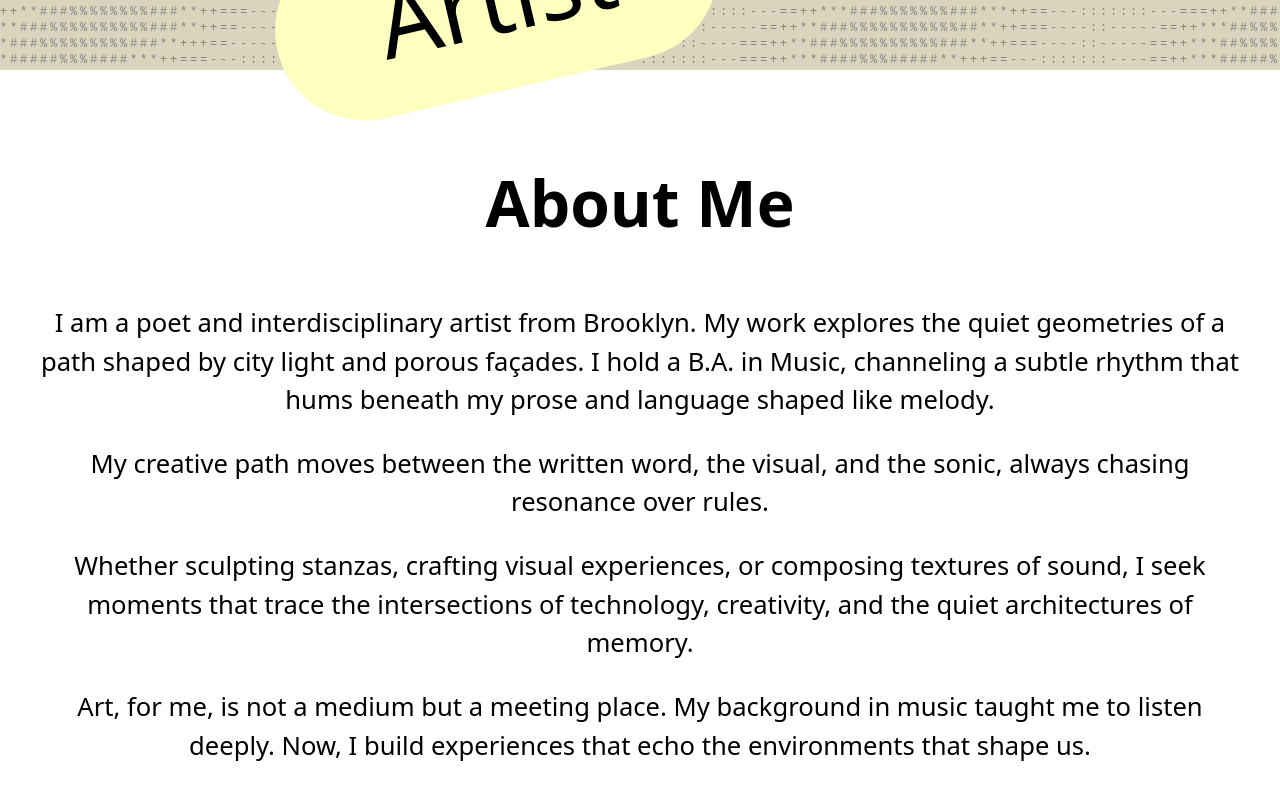
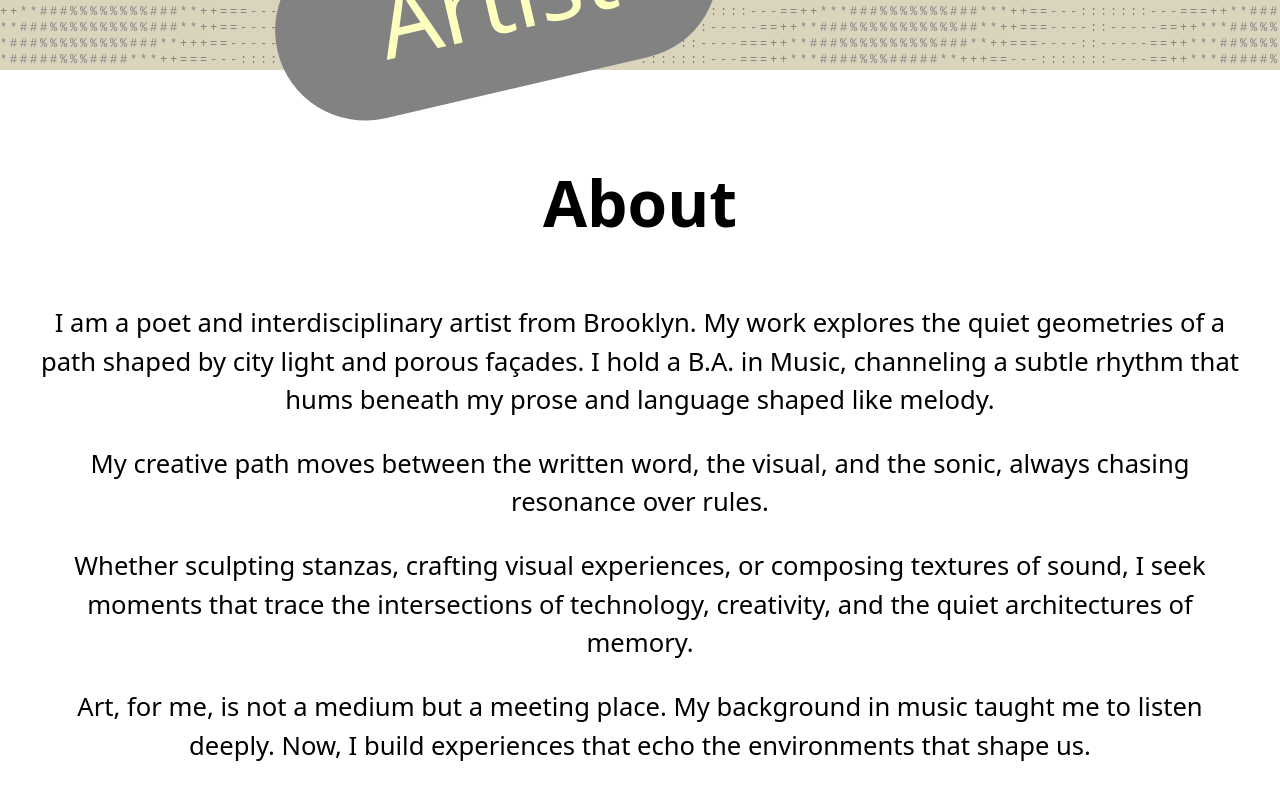
Before and after one commit to kate-grant/creative-portfolio, a React (Vite) app: page / in a window 1280 px wide. Shown: the part 730-1530 px from the top of the page. Built offline with nearby package versions, Linux system fonts and the light colour scheme.

Commit message:
update color styling and about header

```diff
--- a/src/components/About.tsx
+++ b/src/components/About.tsx
@@ -19,7 +19,7 @@ const About = () => {
       style={{ paddingTop: window.innerHeight < 750 ? "80vh" : 0 }}
     >
       <div className="about-content">
-        <h2>About Me</h2>
+        <h2>About</h2>
         {paragraphs.map((text, index) => (
           <AnimatedParagraph key={index} delay={index * 0.2}>
             {text}
--- a/src/components/AnimatedSVGsContainer.tsx
+++ b/src/components/AnimatedSVGsContainer.tsx
@@ -172,7 +172,7 @@ const AnimatedSVGsContainer: React.FC = () => {
 
           g.filter((d) => d.type === "pill")
             .append("rect")
-            .attr("fill", "#fdffbf")
+            .attr("fill", "#828282")
             .attr("rx", pillCornerRadius)
             .attr("ry", pillCornerRadius);
 
@@ -181,7 +181,7 @@ const AnimatedSVGsContainer: React.FC = () => {
             .attr("text-anchor", "middle")
             .attr("dy", "0.35em")
             .attr("font-size", `${fontSize}px`)
-            .attr("fill", "#000");
+            .attr("fill", "#fdffbf");
 
           // SVG image shape here
           g.filter((d) => d.type === "custom")
```
